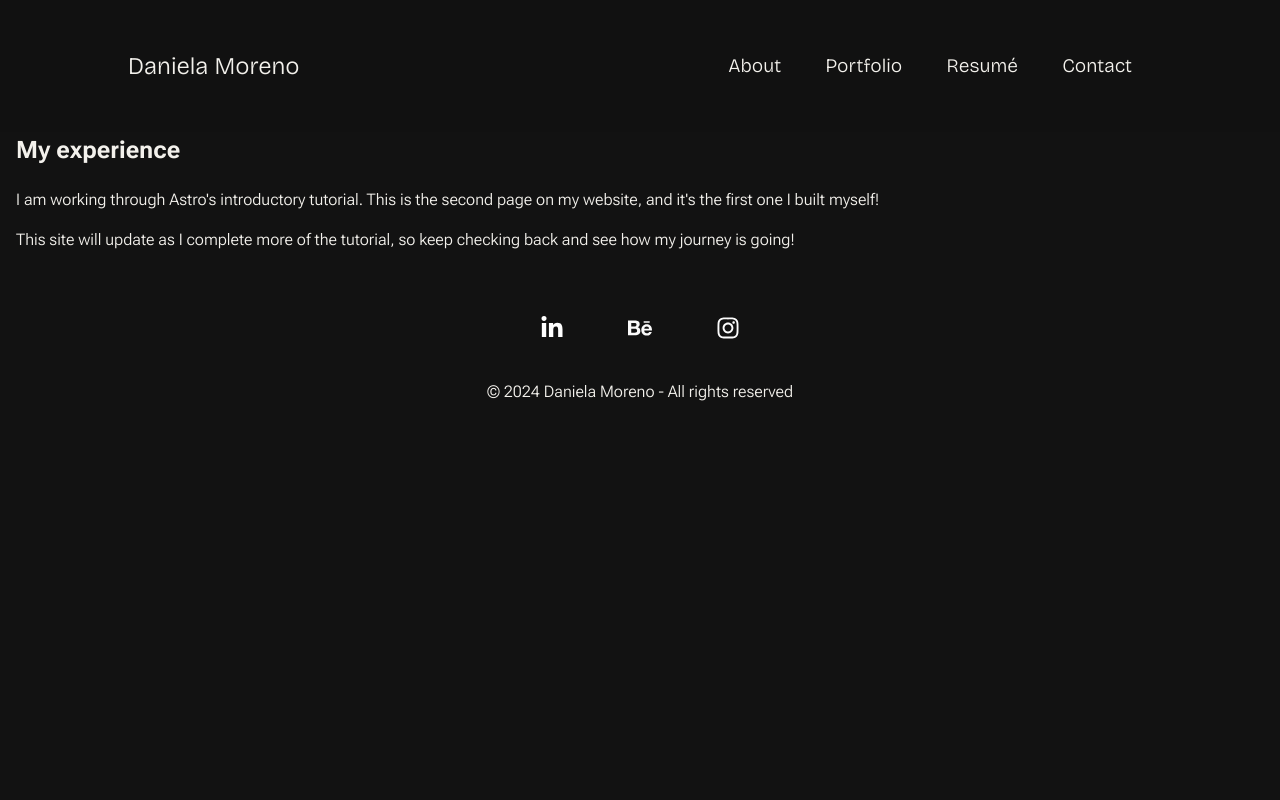
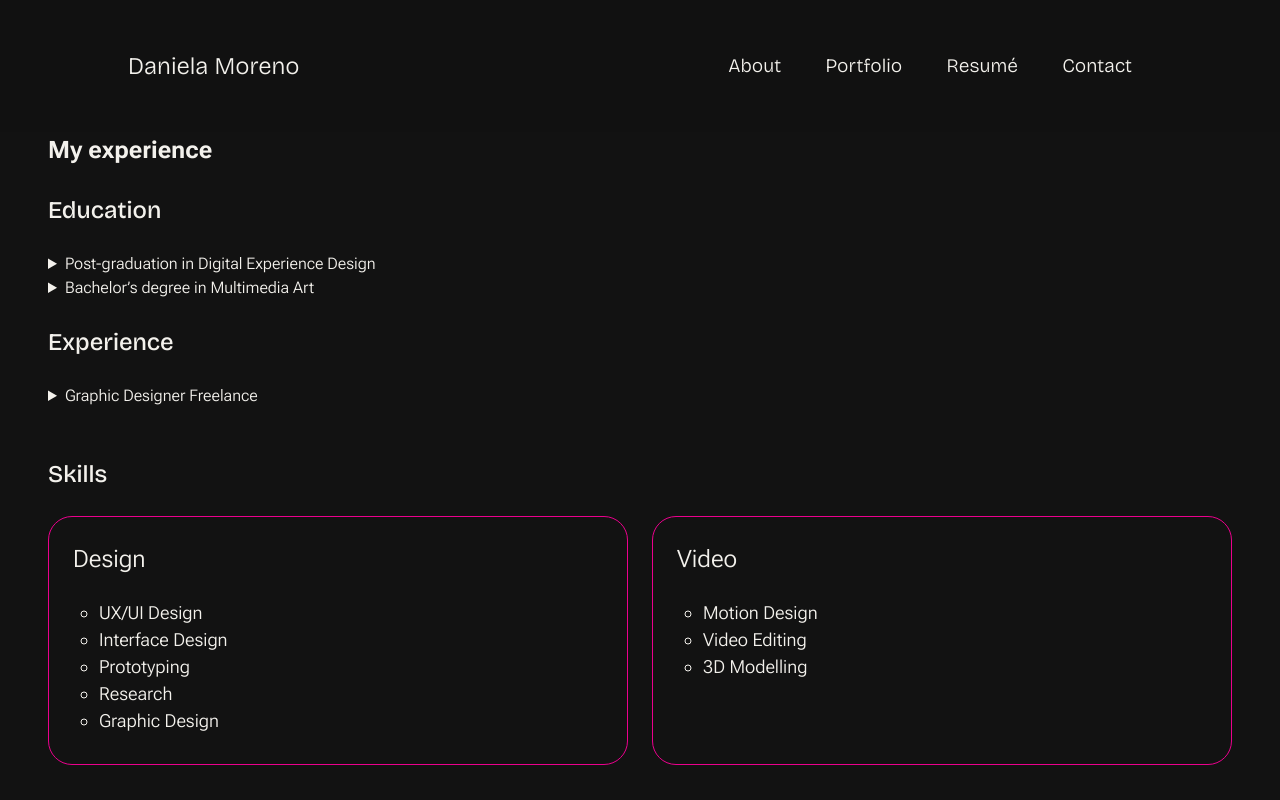
Before and after one commit to DanielaGuerreiroMoreno/projeto, an Astro site: page /resume in a window 1280 px wide. Shown: the top 800 px of the page. Built offline with nearby package versions, Linux system fonts and the light colour scheme; Astro itself is replaced by a stand-in of ours.

Commit message:
resume page

```diff
--- a/src/layouts/BaseLayout.astro
+++ b/src/layouts/BaseLayout.astro
@@ -21,6 +21,7 @@ const { pageTitle, hideHeader } = Astro.props;
     <slot />
     <main>
 
+
     </main>
     <Footer />
     <script>
--- a/src/pages/resume.astro
+++ b/src/pages/resume.astro
@@ -4,9 +4,65 @@ import BaseLayout from '../layouts/BaseLayout.astro';
 const pageTitle = "Resumé";
 ---
 <BaseLayout pageTitle={pageTitle}>
-    <h2>My experience</h2>
 
-    <p>I am working through Astro's introductory tutorial. This is the second page on my website, and it's the first one I built myself!</p>
+    <section class="resume_layout">
+        <h2>My experience</h2>
+        <div class="mybackground">
+        <h3>Education</h3>
+        <details class="details">
+            <summary class="details_summary">Post-graduation in Digital Experience Design</summary>
+            <div class="details_content">
+                <p class="intro_resume">Faculty of Fine Arts of the University of Lisbon</p>
+                <p class="intro_resume">2023 - 2024</p>
+                <p>A specialization course with studies in user-centered design and research, interaction design, user interface design, front-end development, digital marketing, design strategy, design management and entrepreneurship. With the course, students are prepared to design, build and launch cutting-edge digital products and services.</p>
+            </div>
+        </details>
+        <details class="details">
+            <summary class="details_summary">Bachelor’s degree in Multimedia Art</summary>
+            <div class="details_content">
+                <p class="intro_resume">Faculty of Fine Arts of the University of Lisbon</p>
+                <p class="intro_resume">2020 - 2023</p>
+                <p>In this course, we take a multidisciplinary approach and explore various creative practices such as 3D modelling, animation, photography, video editing, sound design, installations, and audience interaction. With this course, students get prepared with a diverse range of skills, to create, reflect, develop, and launch projects.</p>
+            </div>
+        </details>
+        </div>
 
-    <p>This site will update as I complete more of the tutorial, so keep checking back and see how my journey is going!</p>
+        <div class="mybackground">
+            <h3>Experience</h3>
+            <details class="details">
+                <summary class="details_summary">Graphic Designer Freelance</summary>
+                <div class="details_content">
+                    <p class="intro_resume"> Fev. 2024 - present</p>
+                    <p>I collaborate with a diverse range of clients to create logos, flyers, and promotional videos for their businesses and projects. Throughout this process, I develop my problem-solving skills, learn to organize my time efficiently, and establish effective communication with the client.</p>
+            </details>
+            </div>
+
+            <section class="skills">
+            <h3>Skills</h3>
+            <div class="skills_layout">
+                <div class="mybackground_skills">
+                <h4>Design</h4>
+                <ul class="skills_list">
+                    <li>UX/UI Design</li>
+                    <li>Interface Design</li>
+                    <li>Prototyping</li>
+                    <li>Research</li>
+                    <li>Graphic Design</li>
+                </ul>
+            </div>
+
+            <div class="mybackground_skills">
+                <h4>Video</h4>
+                <ul class="skills_list">
+                    <li>Motion Design</li>
+                    <li>Video Editing</li>
+                    <li>3D Modelling</li>
+                </ul>
+            </div>
+            </div>
+            </section>
+
+    </section>
+
+
 </BaseLayout>
--- a/src/styles/global.css
+++ b/src/styles/global.css
@@ -80,6 +80,7 @@ h1 {
   margin: 1rem 0;
   font-size: var(--fs-5);
 }
+
 
 
 
@@ -266,7 +267,6 @@ h1 {
 
 
 /*Portfolio*/
-
 .portfolio_layout {
   margin: 0 32px;
 }
@@ -690,6 +690,87 @@ footer {
   display: none;
   }
 
+/*RESUME*/
+.skills {
+  padding: 24px 0;
+}
+
+.resume_layout {
+  padding: 0 32px;
+  margin: 0;
+}
+.skills h3,
+.mybackground h3 {
+  font-family: var(--ff-bricolage);
+  color: var(--white);
+  font-size: 24px;
+  font-weight: var(--fw-500);
+
+
+}
+.details{
+  cursor: pointer;
+
+}
+
+.details_content {
+  display: none;
+  font-size: 18px;
+  color: var(--white);
+  padding: 10px;
+  border-radius: 8px;
+  transition: max-height 0.5s ease-out, padding 0.5s ease-out;
+  overflow: hidden;
+}
+
+.details[open] .details_content {
+  display: block;
+  max-height: 500px; /* Adjust as needed */
+  padding: 10px;
+}
+
+
+.intro_resume {
+  color: #898989;
+  font-size: 16px;
+  font-weight: var(--fw-300);
+}
+
+.mybackground_skills {
+  padding: 12px 24px 20px;
+  border: 1px solid var(--pink);
+  border-radius: 24px;
+  flex-grow: 1;
+}
+
+.skills_list {
+  padding-top: 8px;
+    position: relative;
+    width: auto;
+    display: grid;
+    padding: 10px;
+    margin:0;
+}
+
+.skills_list li {
+  font-size: 18px;
+  list-style: circle;
+    margin-left: 16px;
+}
+
+.skills_layout {
+  display: grid;
+  gap: 20px;
+  height: fit-content;
+}
+
+.mybackground_skills h4 {
+  font-size: 18px;
+  font-weight: var(--fw-300);
+  color: var(--white);
+  margin: 12px  0;
+}
+
 
 /*DESKTOP VERSION*/
 @media screen and (min-width: 992px) {
@@ -868,4 +949,19 @@ footer {
     height: 100%;
     }
 
+    .mybackground_skills h4 {
+      font-size: 24px;
+      font-weight: var(--fw-300);
+    }
+
+    .skills_layout {
+      display: grid;
+      grid-template-columns: 1fr 1fr;
+      gap: 24px;
+    }
+
+    .skills_list li {
+      font-size: 18px;
+    }
+
 }
```
